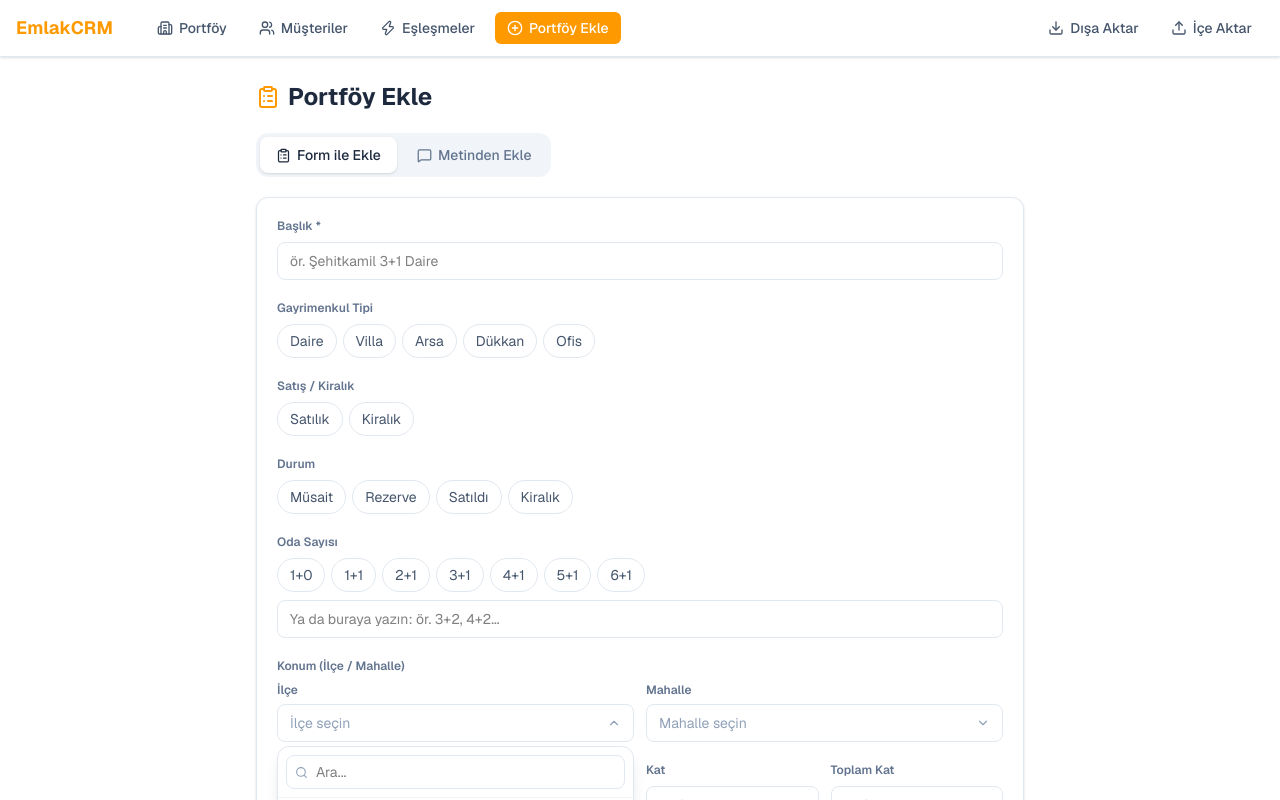
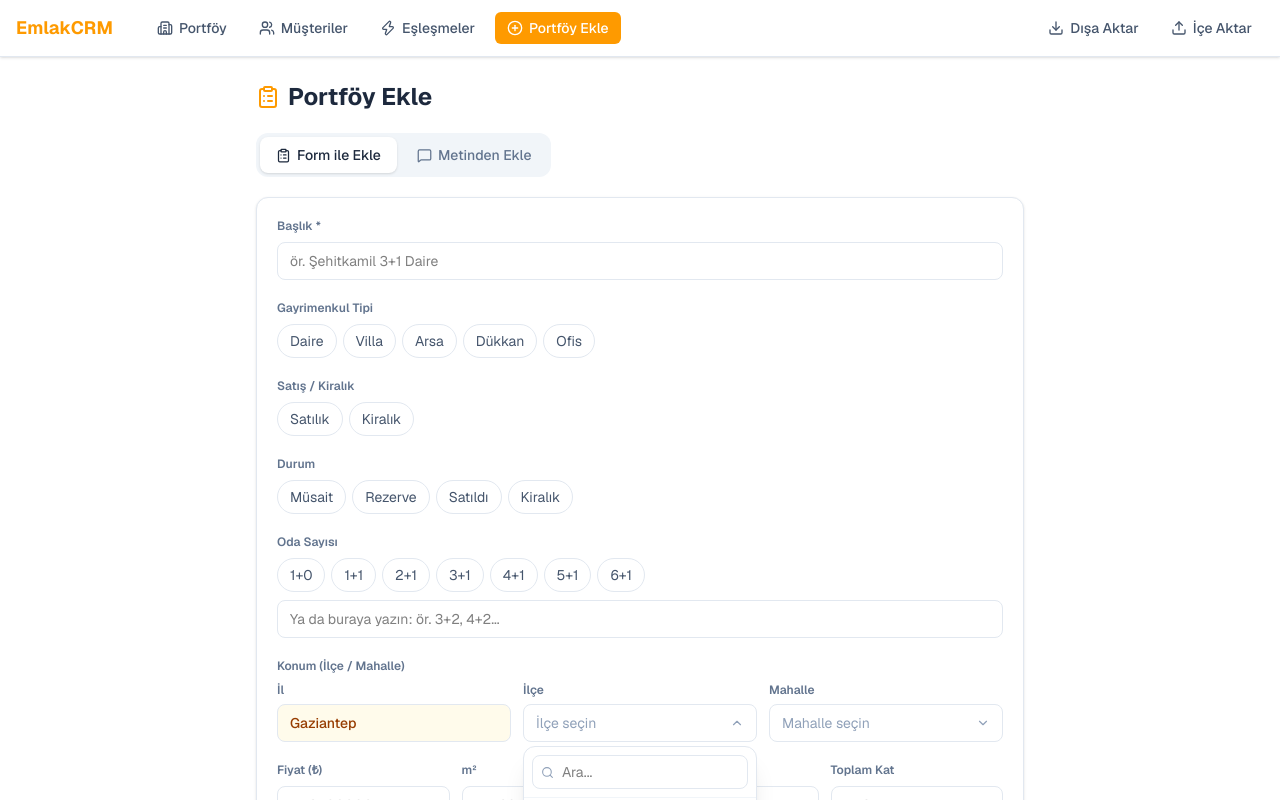
Before and after one commit to muzaffergil/emlak-crm, a Next.js app: page /add-property in a window 1280 px wide. Both pictures are taken after a click on the button "İlçe seçin". Shown: the top 800 px of the page. Built offline with nearby package versions, Linux system fonts and the light colour scheme.

Commit message:
LocationPicker: il butonu eklendi, mahalleler dikey liste, mahalle listesi genişletildi

```diff
--- a/src/components/LocationPicker.tsx
+++ b/src/components/LocationPicker.tsx
@@ -1,6 +1,6 @@
 "use client";
 import { useEffect, useRef, useState } from "react";
-import { ChevronDown, Search, X } from "lucide-react";
+import { ChevronDown, Search, X, Check } from "lucide-react";
 
 export const GAZ_DISTRICTS = [
   "Şahinbey", "Şehitkamil", "Araban", "İslahiye",
@@ -9,58 +9,89 @@ export const GAZ_DISTRICTS = [
 
 export const GAZ_NEIGHBORHOODS: Record<string, string[]> = {
   "Şahinbey": [
-    "Akkent", "Bağlarbaşı", "Bey", "Bostancık", "Büyük Kayalı", "Çukur",
-    "Dülük", "Ertuğrul Gazi", "Esentepe", "Gazikent", "Güvenevler", "Hoşgör",
-    "İbrahimli", "Karataş", "Karagöz", "Kozluca", "Küçük Kayalı", "Mücahitler",
-    "Narlık", "Suburcu", "Süslü", "Ünaldı", "Yavuzlar",
+    "Akkent", "Aydınlıkevler", "Bağlarbaşı", "Bey", "Bostancık",
+    "Büyük Kayalı", "Çukur", "Dülük", "Ertuğrul Gazi", "Esentepe",
+    "Gazi", "Gazikent", "Güvenevler", "Hoşgör", "İbrahimli",
+    "İnönü", "Kahvelipınar", "Karaağaç", "Karataş", "Karagöz",
+    "Kozluca", "Küçük Kayalı", "Mücahitler", "Narlık", "Savcılı",
+    "Suburcu", "Süslü", "Şehreküstü", "Tişlaki", "Ünaldı",
+    "Vatan", "Yavuzlar",
   ],
   "Şehitkamil": [
-    "75. Yıl", "Bahçelievler", "Batıkent", "Beylerbeyi", "Çamlıca", "Çıksorut",
-    "Düztepe", "Emek", "Güneykent", "Harapaşa", "Huzurevleri", "İncilipınar",
-    "Karşıyaka", "Mehmet Akif", "Mimar Sinan", "Seyrantepe", "Türktepe",
-    "Üniversite", "Yamaçtepe", "Yeşilvadi",
+    "75. Yıl", "Bahçelievler", "Batıkent", "Beylerbeyi",
+    "Çamlıca", "Çıksorut", "Cumhuriyet", "Düztepe", "Emek",
+    "Güneykent", "Harapaşa", "Huzurevleri", "İncilipınar",
+    "İsmet Paşa", "Karşıyaka", "Kıbrıs Şehitleri", "Köroğlu",
+    "Mehmet Akif", "Mimar Sinan", "Sarıgüllük", "Seyrantepe",
+    "Türktepe", "Üniversite", "Yamaçtepe", "Yeditepe", "Yeşilvadi",
   ],
-  "Nizip": ["Barak", "Nizip Merkez"],
-  "İslahiye": ["İslahiye Merkez"],
-  "Araban": ["Araban Merkez"],
-  "Karkamış": ["Karkamış Merkez"],
-  "Nurdağı": ["Nurdağı Merkez"],
-  "Oğuzeli": ["Oğuzeli Merkez"],
-  "Yavuzeli": ["Yavuzeli Merkez"],
+  "Nizip": [
+    "Barak", "Cumhuriyet", "Fatih", "Gazi", "İnönü",
+    "Nizip Merkez", "Yavuz Selim",
+  ],
+  "İslahiye": [
+    "Cumhuriyet", "Fatih", "Gazi", "İslahiye Merkez", "Yeni",
+  ],
+  "Araban": ["Araban Merkez", "Cumhuriyet", "Fatih"],
+  "Karkamış": ["Karkamış Merkez", "Yeni"],
+  "Nurdağı": ["Nurdağı Merkez", "Cumhuriyet"],
+  "Oğuzeli": ["Oğuzeli Merkez", "Yeni"],
+  "Yavuzeli": ["Yavuzeli Merkez", "Cumhuriyet"],
 };
 
-// ── Tek seçimlik (portföy için) ─────────────────────────────────────────────
+// ── Ortak: dikey liste dropdown ──────────────────────────────────────────────
 
-interface SinglePickerProps {
-  district: string;
-  neighborhood: string;
-  onDistrictChange: (d: string) => void;
-  onNeighborhoodChange: (n: string) => void;
-}
-
-function SingleDropdown({
-  label, options, value, onChange,
-}: { label: string; options: string[]; value: string; onChange: (v: string) => void }) {
+function ListDropdown({
+  label, options, selected, onChange, multi,
+}: {
+  label: string;
+  options: string[];
+  selected: string[];
+  onChange: (v: string[]) => void;
+  multi: boolean;
+}) {
   const [open, setOpen] = useState(false);
   const [search, setSearch] = useState("");
   const ref = useRef<HTMLDivElement>(null);
 
   useEffect(() => {
-    function h(e: MouseEvent) { if (ref.current && !ref.current.contains(e.target as Node)) setOpen(false); }
+    function h(e: MouseEvent) {
+      if (ref.current && !ref.current.contains(e.target as Node)) setOpen(false);
+    }
     document.addEventListener("mousedown", h);
     return () => document.removeEventListener("mousedown", h);
   }, []);
 
   const filtered = options.filter(o => o.toLowerCase().includes(search.toLowerCase()));
 
+  function toggle(o: string) {
+    if (multi) {
+      onChange(selected.includes(o) ? selected.filter(s => s !== o) : [...selected, o]);
+    } else {
+      onChange(selected[0] === o ? [] : [o]);
+      setOpen(false);
+      setSearch("");
+    }
+  }
+
+  const btnLabel = selected.length === 0 ? label
+    : selected.length <= 2 ? selected.join(", ")
+    : `${selected.length} seçildi`;
+
   return (
     <div className="relative" ref={ref}>
-      <button type="button" onClick={() => setOpen(o => !o)}
-        className="w-full flex items-center justify-between px-3 py-2 border border-slate-200 rounded-lg text-sm bg-white hover:border-amber-300 focus:outline-none focus:ring-2 focus:ring-amber-300 transition-colors">
-        <span className={value ? "text-slate-800" : "text-slate-400"}>{value || label}</span>
-        <div className="flex items-center gap-1">
-          {value && (
-            <span onClick={e => { e.stopPropagation(); onChange(""); }} className="text-slate-300 hover:text-red-400">
+      <button
+        type="button"
+        onClick={() => setOpen(o => !o)}
+        className="w-full flex items-center justify-between px-3 py-2 border border-slate-200 rounded-lg text-sm bg-white hover:border-amber-300 focus:outline-none focus:ring-2 focus:ring-amber-300 transition-colors"
+      >
+        <span className={`truncate ${selected.length === 0 ? "text-slate-400" : "text-slate-800"}`}>{btnLabel}</span>
+        <div className="flex items-center gap-1 flex-shrink-0 ml-1">
+          {selected.length > 0 && (
+            <span
+              onClick={e => { e.stopPropagation(); onChange([]); }}
+              className="text-slate-300 hover:text-red-400"
+            >
               <X size={14} />
             </span>
           )}
@@ -69,124 +100,44 @@ function SingleDropdown({
       </button>
 
       {open && (
-        <div className="absolute z-30 top-full left-0 right-0 mt-1 bg-white border border-slate-200 rounded-xl shadow-lg">
+        <div className="absolute z-30 top-full left-0 right-0 mt-1 bg-white border border-slate-200 rounded-xl shadow-xl">
+          {/* Arama */}
           <div className="p-2 border-b border-slate-100">
             <div className="flex items-center gap-2 px-2 py-1.5 border border-slate-200 rounded-lg">
               <Search size={13} className="text-slate-400 flex-shrink-0" />
-              <input autoFocus value={search} onChange={e => setSearch(e.target.value)}
-                placeholder="Ara..." className="text-sm flex-1 focus:outline-none text-black" />
+              <input
+                autoFocus
+                value={search}
+                onChange={e => setSearch(e.target.value)}
+                placeholder="Ara..."
+                className="text-sm flex-1 focus:outline-none text-black bg-transparent"
+              />
             </div>
           </div>
-          <div className="max-h-52 overflow-y-auto p-1.5 flex flex-wrap gap-1.5">
-            {filtered.map(o => (
-              <button key={o} type="button"
-                onClick={() => { onChange(value === o ? "" : o); setOpen(false); setSearch(""); }}
-                className={`text-sm px-3 py-1.5 rounded-full border transition-colors ${value === o
-                  ? "bg-amber-500 text-white border-amber-500"
-                  : "bg-white text-slate-600 border-slate-200 hover:border-amber-300"}`}>
-                {o}
-              </button>
-            ))}
-            {filtered.length === 0 && <p className="text-xs text-slate-400 px-2 py-2">Sonuç yok</p>}
+
+          {/* Dikey liste */}
+          <div className="max-h-60 overflow-y-auto">
+            {filtered.length === 0 && (
+              <p className="text-xs text-slate-400 text-center py-4">Sonuç yok</p>
+            )}
+            {filtered.map(o => {
+              const isSelected = selected.includes(o);
+              return (
+                <button
+                  key={o}
+                  type="button"
+                  onClick={() => toggle(o)}
+                  className={`w-full flex items-center justify-between px-4 py-2.5 text-sm text-left transition-colors hover:bg-amber-50 ${isSelected ? "bg-amber-50 text-amber-800 font-medium" : "text-slate-700"}`}
+                >
+                  <span>{o}</span>
+                  {isSelected && <Check size={15} className="text-amber-500 flex-shrink-0" />}
+                </button>
+              );
+            })}
           </div>
-        </div>
-      )}
-    </div>
-  );
-}
 
-export function SingleLocationPicker({ district, neighborhood, onDistrictChange, onNeighborhoodChange }: SinglePickerProps) {
-  const neighOptions = district ? (GAZ_NEIGHBORHOODS[district] ?? []) : Object.values(GAZ_NEIGHBORHOODS).flat();
-
-  function handleDistrictChange(d: string) {
-    onDistrictChange(d);
-    onNeighborhoodChange(""); // ilçe değişince mahalle sıfırla
-  }
-
-  return (
-    <div className="space-y-3">
-      <div className="grid grid-cols-1 md:grid-cols-2 gap-3">
-        <div>
-          <p className="text-xs font-semibold text-slate-500 block mb-1.5">İlçe</p>
-          <SingleDropdown label="İlçe seçin" options={GAZ_DISTRICTS} value={district} onChange={handleDistrictChange} />
-        </div>
-        <div>
-          <p className="text-xs font-semibold text-slate-500 block mb-1.5">Mahalle</p>
-          <SingleDropdown label="Mahalle seçin" options={neighOptions} value={neighborhood} onChange={onNeighborhoodChange} />
-        </div>
-      </div>
-    </div>
-  );
-}
-
-// ── Çok seçimlik (müşteri için) ──────────────────────────────────────────────
-
-interface MultiPickerProps {
-  districts: string[];
-  neighborhoods: string[];
-  onDistrictsChange: (d: string[]) => void;
-  onNeighborhoodsChange: (n: string[]) => void;
-}
-
-function MultiDropdown({
-  label, options, selected, onChange,
-}: { label: string; options: string[]; selected: string[]; onChange: (v: string[]) => void }) {
-  const [open, setOpen] = useState(false);
-  const [search, setSearch] = useState("");
-  const ref = useRef<HTMLDivElement>(null);
-
-  useEffect(() => {
-    function h(e: MouseEvent) { if (ref.current && !ref.current.contains(e.target as Node)) setOpen(false); }
-    document.addEventListener("mousedown", h);
-    return () => document.removeEventListener("mousedown", h);
-  }, []);
-
-  const filtered = options.filter(o => o.toLowerCase().includes(search.toLowerCase()));
-
-  function toggle(o: string) {
-    onChange(selected.includes(o) ? selected.filter(s => s !== o) : [...selected, o]);
-  }
-
-  const btnLabel = selected.length === 0 ? label
-    : selected.length <= 2 ? selected.join(", ")
-    : `${selected.length} seçildi`;
-
-  return (
-    <div className="relative" ref={ref}>
-      <button type="button" onClick={() => setOpen(o => !o)}
-        className="w-full flex items-center justify-between px-3 py-2 border border-slate-200 rounded-lg text-sm bg-white hover:border-amber-300 focus:outline-none focus:ring-2 focus:ring-amber-300 transition-colors">
-        <span className={selected.length === 0 ? "text-slate-400 truncate" : "text-slate-800 truncate"}>{btnLabel}</span>
-        <div className="flex items-center gap-1 flex-shrink-0">
-          {selected.length > 0 && (
-            <span onClick={e => { e.stopPropagation(); onChange([]); }} className="text-slate-300 hover:text-red-400">
-              <X size={14} />
-            </span>
-          )}
-          <ChevronDown size={14} className={`text-slate-400 transition-transform ${open ? "rotate-180" : ""}`} />
-        </div>
-      </button>
-
-      {open && (
-        <div className="absolute z-30 top-full left-0 right-0 mt-1 bg-white border border-slate-200 rounded-xl shadow-lg">
-          <div className="p-2 border-b border-slate-100">
-            <div className="flex items-center gap-2 px-2 py-1.5 border border-slate-200 rounded-lg">
-              <Search size={13} className="text-slate-400 flex-shrink-0" />
-              <input autoFocus value={search} onChange={e => setSearch(e.target.value)}
-                placeholder="Ara..." className="text-sm flex-1 focus:outline-none text-black" />
-            </div>
-          </div>
-          <div className="max-h-52 overflow-y-auto p-1.5 flex flex-wrap gap-1.5">
-            {filtered.map(o => (
-              <button key={o} type="button" onClick={() => toggle(o)}
-                className={`text-sm px-3 py-1.5 rounded-full border transition-colors ${selected.includes(o)
-                  ? "bg-amber-500 text-white border-amber-500"
-                  : "bg-white text-slate-600 border-slate-200 hover:border-amber-300"}`}>
-                {o}
-              </button>
-            ))}
-            {filtered.length === 0 && <p className="text-xs text-slate-400 px-2 py-2">Sonuç yok</p>}
-          </div>
-          {selected.length > 0 && (
+          {/* Seçili etiketler (multi) */}
+          {multi && selected.length > 0 && (
             <div className="p-2 border-t border-slate-100 flex flex-wrap gap-1">
               {selected.map(s => (
                 <span key={s} className="bg-amber-100 text-amber-800 text-xs px-2 py-0.5 rounded-full flex items-center gap-1">
@@ -202,6 +153,70 @@ function MultiDropdown({
   );
 }
 
+// ── Tek seçimlik — portföy formu ─────────────────────────────────────────────
+
+interface SinglePickerProps {
+  district: string;
+  neighborhood: string;
+  onDistrictChange: (d: string) => void;
+  onNeighborhoodChange: (n: string) => void;
+}
+
+export function SingleLocationPicker({ district, neighborhood, onDistrictChange, onNeighborhoodChange }: SinglePickerProps) {
+  const neighOptions = district ? (GAZ_NEIGHBORHOODS[district] ?? []) : Object.values(GAZ_NEIGHBORHOODS).flat();
+
+  function handleDistrictChange(vals: string[]) {
+    const d = vals[0] ?? "";
+    onDistrictChange(d);
+    onNeighborhoodChange(""); // ilçe değişince mahalleyi sıfırla
+  }
+
+  return (
+    <div className="grid grid-cols-1 md:grid-cols-3 gap-3">
+      {/* İl */}
+      <div>
+        <p className="text-xs font-semibold text-slate-500 block mb-1.5">İl</p>
+        <div className="px-3 py-2 border border-slate-200 rounded-lg text-sm bg-amber-50 text-amber-800 font-medium">
+          Gaziantep
+        </div>
+      </div>
+
+      {/* İlçe */}
+      <div>
+        <p className="text-xs font-semibold text-slate-500 block mb-1.5">İlçe</p>
+        <ListDropdown
+          label="İlçe seçin"
+          options={GAZ_DISTRICTS}
+          selected={district ? [district] : []}
+          onChange={handleDistrictChange}
+          multi={false}
+        />
+      </div>
+
+      {/* Mahalle */}
+      <div>
+        <p className="text-xs font-semibold text-slate-500 block mb-1.5">Mahalle</p>
+        <ListDropdown
+          label="Mahalle seçin"
+          options={neighOptions}
+          selected={neighborhood ? [neighborhood] : []}
+          onChange={vals => onNeighborhoodChange(vals[0] ?? "")}
+          multi={false}
+        />
+      </div>
+    </div>
+  );
+}
+
+// ── Çok seçimlik — müşteri formu ─────────────────────────────────────────────
+
+interface MultiPickerProps {
+  districts: string[];
+  neighborhoods: string[];
+  onDistrictsChange: (d: string[]) => void;
+  onNeighborhoodsChange: (n: string[]) => void;
+}
+
 export function MultiLocationPicker({ districts, neighborhoods, onDistrictsChange, onNeighborhoodsChange }: MultiPickerProps) {
   const neighOptions = districts.length > 0
     ? districts.flatMap(d => GAZ_NEIGHBORHOODS[d] ?? [])
@@ -209,20 +224,42 @@ export function MultiLocationPicker({ districts, neighborhoods, onDistrictsChang
 
   function handleDistrictsChange(ds: string[]) {
     onDistrictsChange(ds);
-    // Seçili mahallelerden ilçesi kalkmışları temizle
     const validNeighs = ds.flatMap(d => GAZ_NEIGHBORHOODS[d] ?? []);
     onNeighborhoodsChange(neighborhoods.filter(n => validNeighs.includes(n)));
   }
 
   return (
-    <div className="grid grid-cols-1 md:grid-cols-2 gap-3">
+    <div className="grid grid-cols-1 md:grid-cols-3 gap-3">
+      {/* İl */}
+      <div>
+        <p className="text-xs font-semibold text-slate-500 block mb-1.5">İl</p>
+        <div className="px-3 py-2 border border-slate-200 rounded-lg text-sm bg-amber-50 text-amber-800 font-medium">
+          Gaziantep
+        </div>
+      </div>
+
+      {/* İlçe */}
       <div>
         <p className="text-xs font-semibold text-slate-500 block mb-1.5">İlçe</p>
-        <MultiDropdown label="İlçe seçin" options={GAZ_DISTRICTS} selected={districts} onChange={handleDistrictsChange} />
+        <ListDropdown
+          label="İlçe seçin"
+          options={GAZ_DISTRICTS}
+          selected={districts}
+          onChange={handleDistrictsChange}
+          multi={true}
+        />
       </div>
+
+      {/* Mahalle */}
       <div>
         <p className="text-xs font-semibold text-slate-500 block mb-1.5">Mahalle</p>
-        <MultiDropdown label="Mahalle seçin" options={neighOptions} selected={neighborhoods} onChange={onNeighborhoodsChange} />
+        <ListDropdown
+          label="Mahalle seçin"
+          options={neighOptions}
+          selected={neighborhoods}
+          onChange={onNeighborhoodsChange}
+          multi={true}
+        />
       </div>
     </div>
   );
```
